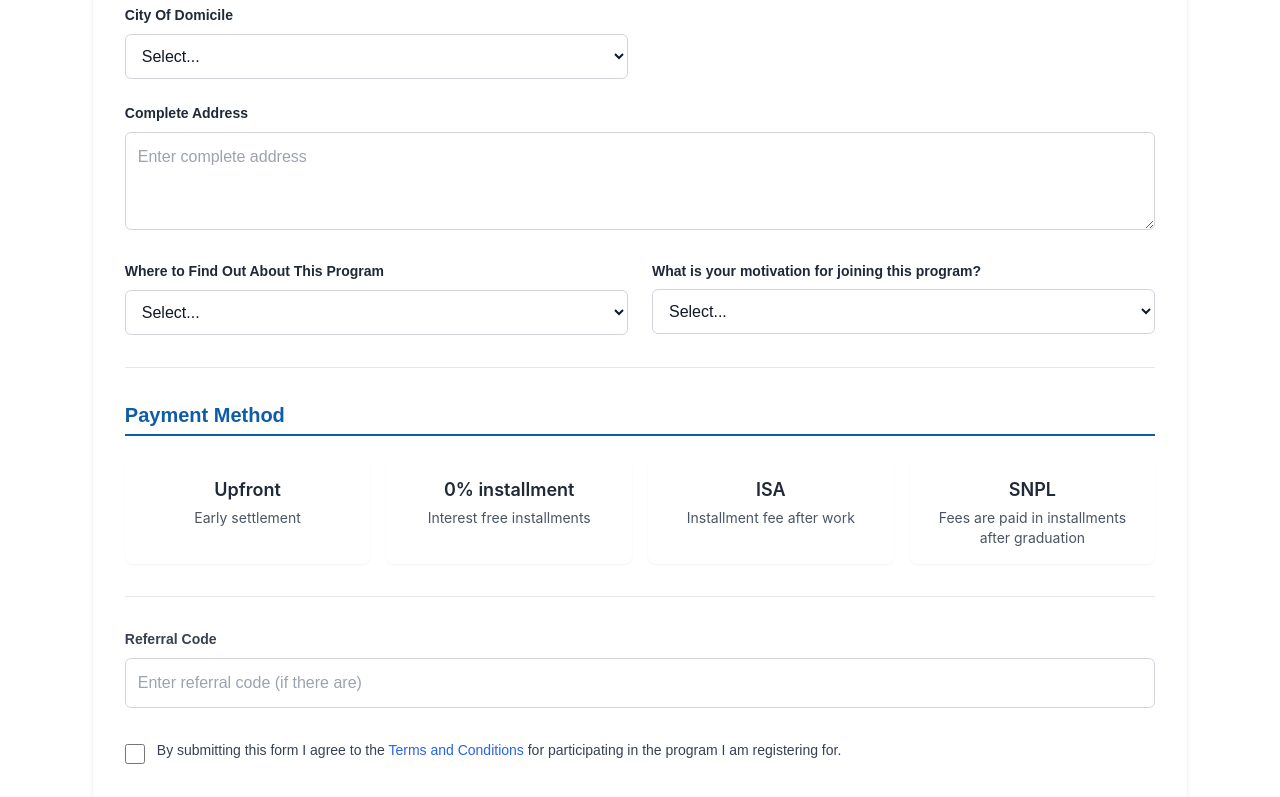
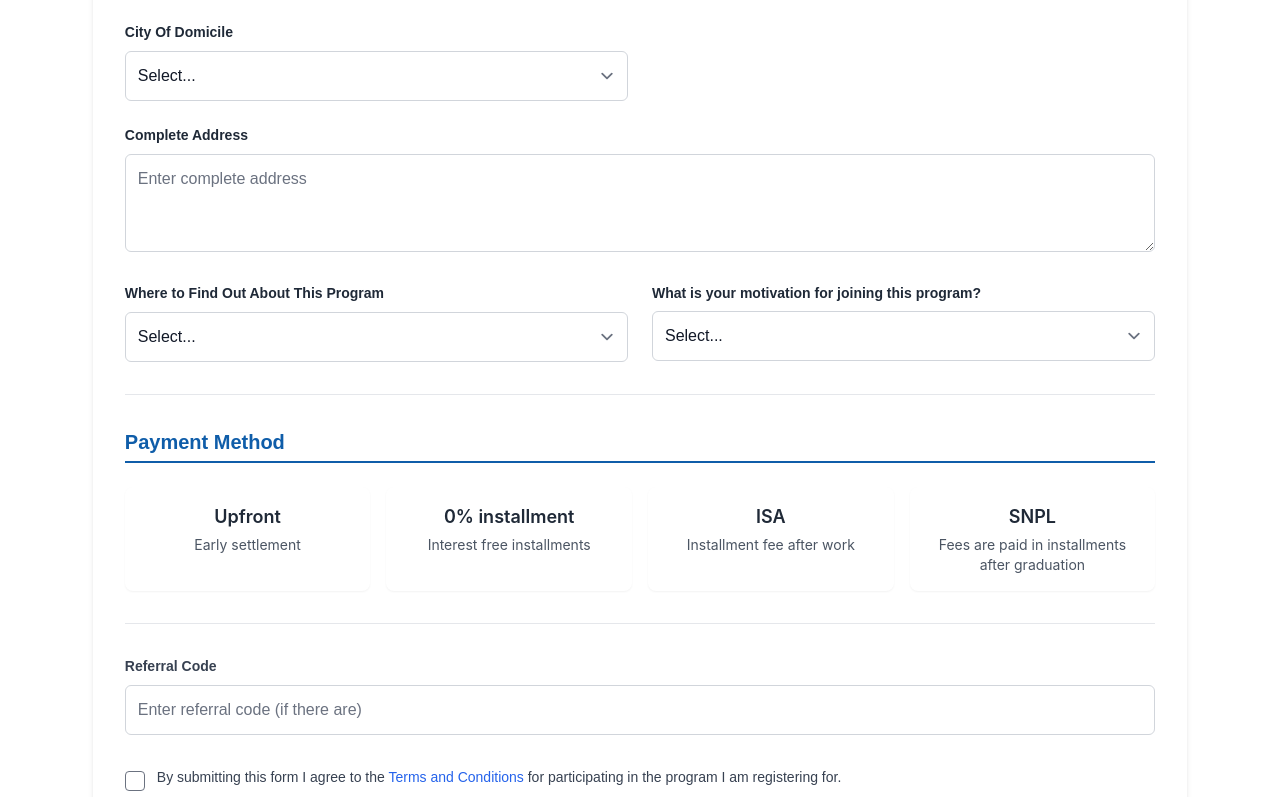
Before and after one commit to Vputri/metalit, a Nuxt app: page / in a window 1280 px wide. Shown: the part 4083-4880 px from the top of the page. Built offline with nearby package versions, Linux system fonts and the light colour scheme.

Commit message:
fix radion button

```diff
--- a/components/RegistrationForm.vue
+++ b/components/RegistrationForm.vue
@@ -161,7 +161,7 @@
                   v-model="formData.gender"
                   type="radio"
                   value="male"
-                  class="form-radio text-blue-600 h-5 w-5 bg-white"
+                  class="form-radio h-5 w-5"
                   name="gender"
                   required
                 />
@@ -175,7 +175,7 @@
                   v-model="formData.gender"
                   type="radio"
                   value="female"
-                  class="form-radio text-blue-600 h-5 w-5 bg-white"
+                  class="form-radio h-5 w-5"
                   name="gender"
                   required
                 />
@@ -357,7 +357,7 @@
           id="agreeTerms"
           v-model="formData.agreeTerms"
           type="checkbox"
-          class="form-checkbox h-5 w-5 text-blue-600 rounded mt-1 bg-white"
+          class="form-checkbox h-5 w-5 text-blue-600 rounded mt-1 bg-white dark:bg-gray-700 dark:text-blue-400"
           required
         />
         <label
--- a/package.json
+++ b/package.json
@@ -14,6 +14,7 @@
   },
   "dependencies": {
     "@mantine/core": "^7.10.1",
+    "@tailwindcss/forms": "^0.5.10",
     "nuxt": "^3.12.0",
     "vue": "^3.4.27",
     "vue-router": "^4.3.2"
--- a/tailwind.config.ts
+++ b/tailwind.config.ts
@@ -20,5 +20,5 @@ module.exports = {
       },
     },
   },
-  plugins: [],
+  plugins: [require('@tailwindcss/forms')],
 };
```
Also changed, not shown: assets/css/main.css (+13 -0 lines), 1 other file (tests, documents, lock files or other folders).
